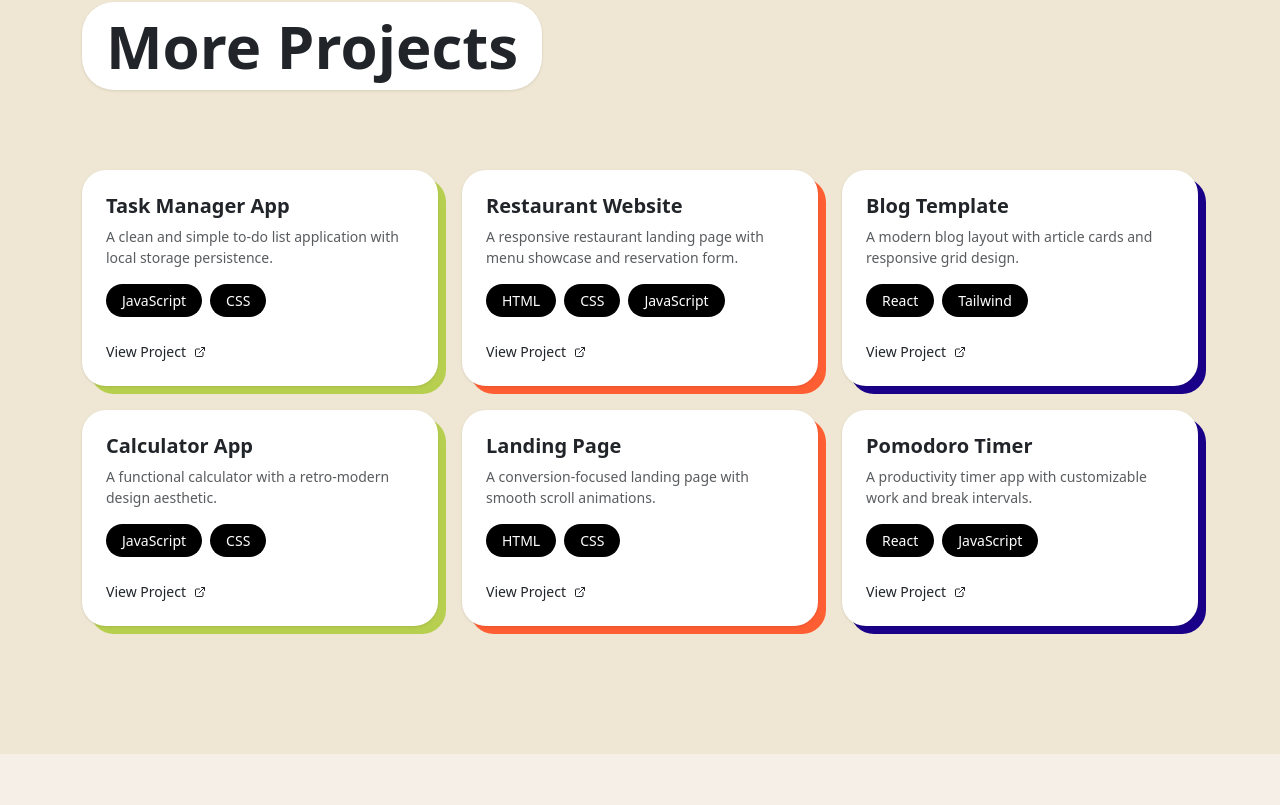
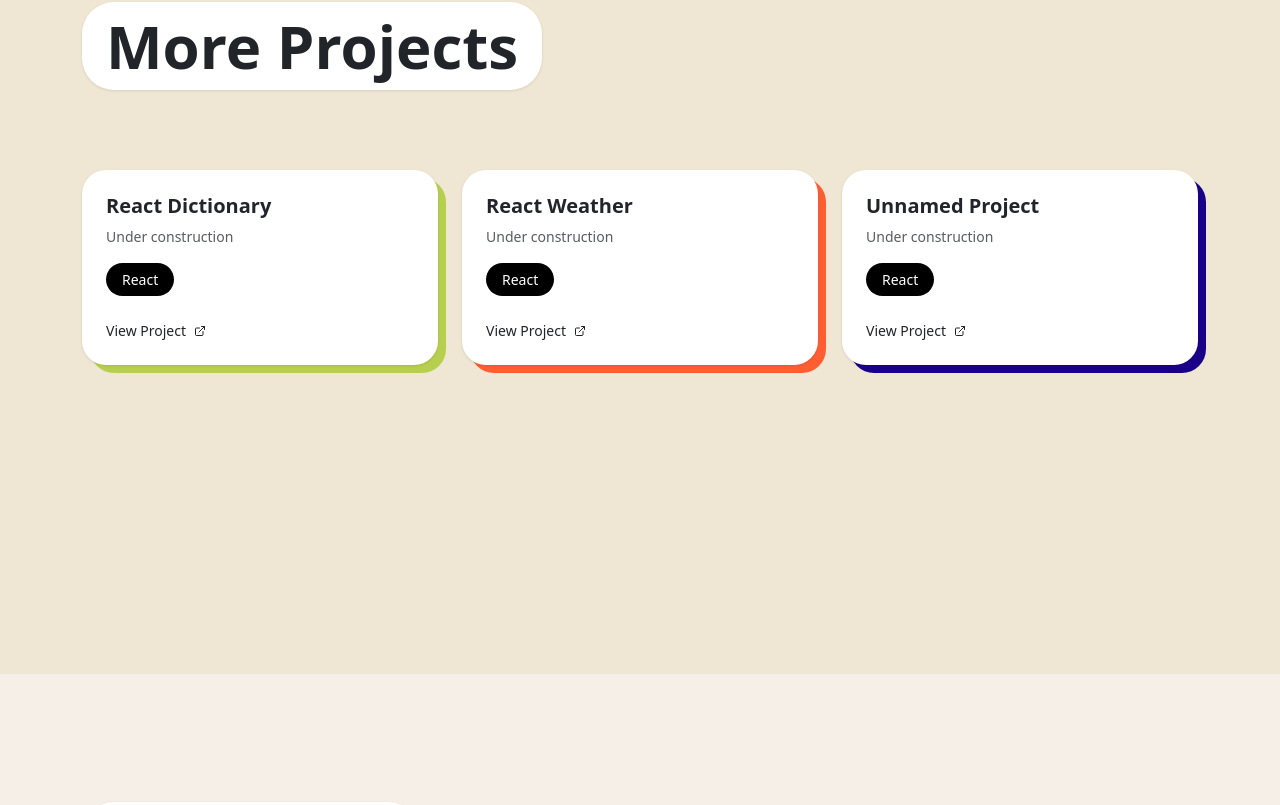
Before and after one commit to aliciabuelow/alicia-portfolio, a React (Vite) app in the folder react-app/: page / in a window 1280 px wide. Shown: the part 2838-3643 px from the top of the page. Built offline with nearby package versions, Linux system fonts and the light colour scheme.

Commit message:
Updated project cards

```diff
--- a/react-app/src/components/FeaturedProjects.jsx
+++ b/react-app/src/components/FeaturedProjects.jsx
@@ -12,17 +12,17 @@ const projects = [
     githubUrl: "https://github.com/aliciabuelow/AI-travel-app"
   },
   {
-    title: "React Dictionary App",
-    description: "React-based dictionary app combining multiple APIs to deliver rich, real-time word data and images.",
-    tags: ["React", "HTML5/CSS3", "REST APIs"],
+    title: "Project Tracker",
+    description: "Under construction",
+    tags: ["React"],
     color: "#1A0089",
     demoUrl: "#",
     githubUrl: "#"
   },
   {
-    title: "React Weather App",
-    description: "Interactive React app providing accurate weather data in a clean interface, based on user-searched locations.",
-    tags: ["React", "HTML5/CSS3", "REST API"],
+    title: "Unnamed Project",
+    description: "Under construction",
+    tags: ["React"],
     color: "#1A0089",
     demoUrl: "#",
     githubUrl: "#"
--- a/react-app/src/components/MoreProjects.jsx
+++ b/react-app/src/components/MoreProjects.jsx
@@ -4,39 +4,21 @@ import { ExternalLink } from "lucide-react";
 
 const moreProjects = [
   {
-    title: "Task Manager App",
-    description: "A clean and simple to-do list application with local storage persistence.",
-    tags: ["JavaScript", "CSS"],
+    title: "React Dictionary",
+    description: "Under construction",
+    tags: ["React"],
     color: "#B7CF4F"
   },
   {
-    title: "Restaurant Website",
-    description: "A responsive restaurant landing page with menu showcase and reservation form.",
-    tags: ["HTML", "CSS", "JavaScript"],
+    title: "React Weather",
+    description: "Under construction",
+    tags: ["React"],
     color: "#FF5E33"
   },
   {
-    title: "Blog Template",
-    description: "A modern blog layout with article cards and responsive grid design.",
-    tags: ["React", "Tailwind"],
-    color: "#1A0089"
-  },
-  {
-    title: "Calculator App",
-    description: "A functional calculator with a retro-modern design aesthetic.",
-    tags: ["JavaScript", "CSS"],
-    color: "#B7CF4F"
-  },
-  {
-    title: "Landing Page",
-    description: "A conversion-focused landing page with smooth scroll animations.",
-    tags: ["HTML", "CSS"],
-    color: "#FF5E33"
-  },
-  {
-    title: "Pomodoro Timer",
-    description: "A productivity timer app with customizable work and break intervals.",
-    tags: ["React", "JavaScript"],
+    title: "Unnamed Project",
+    description: "Under construction",
+    tags: ["React"],
     color: "#1A0089"
   }
 ];
```
